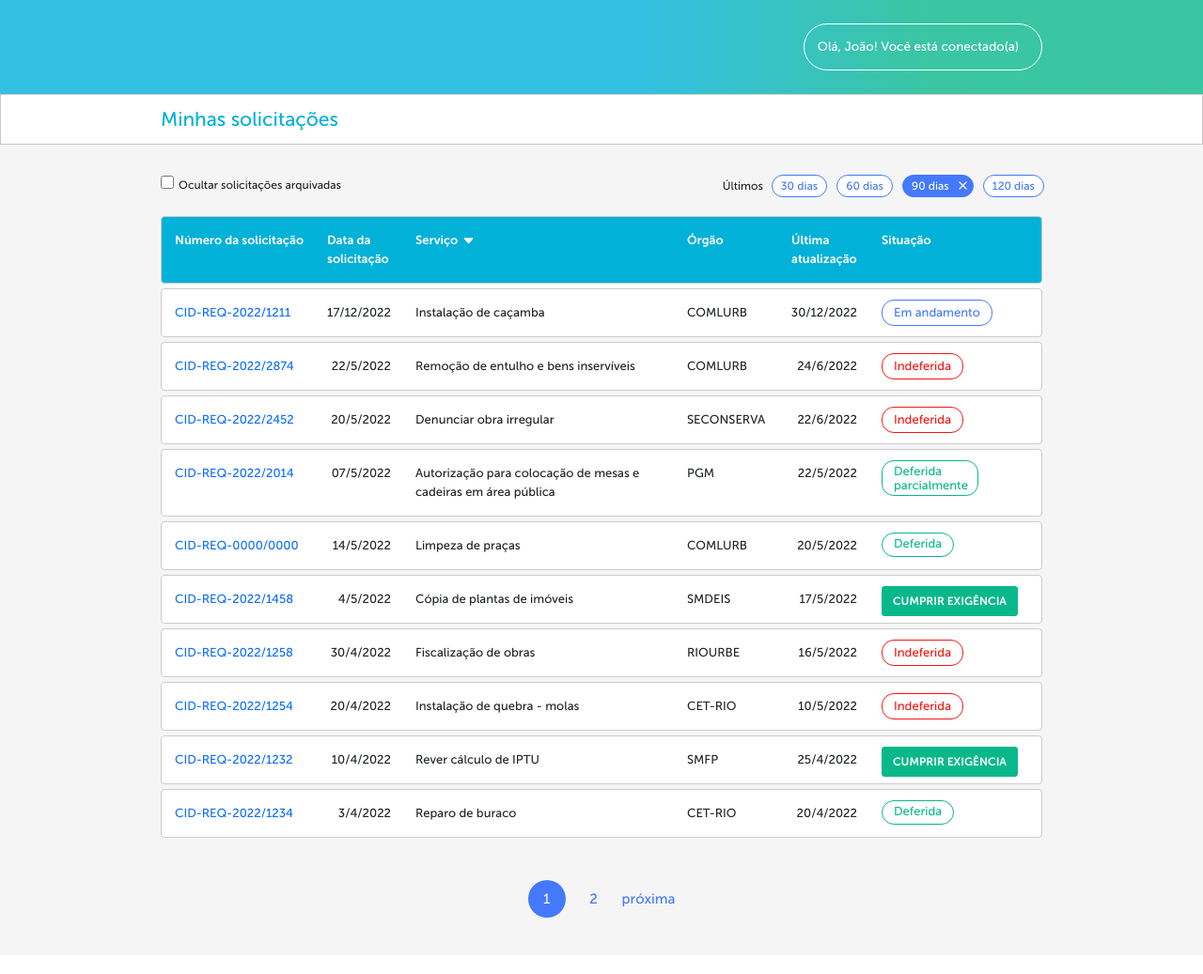
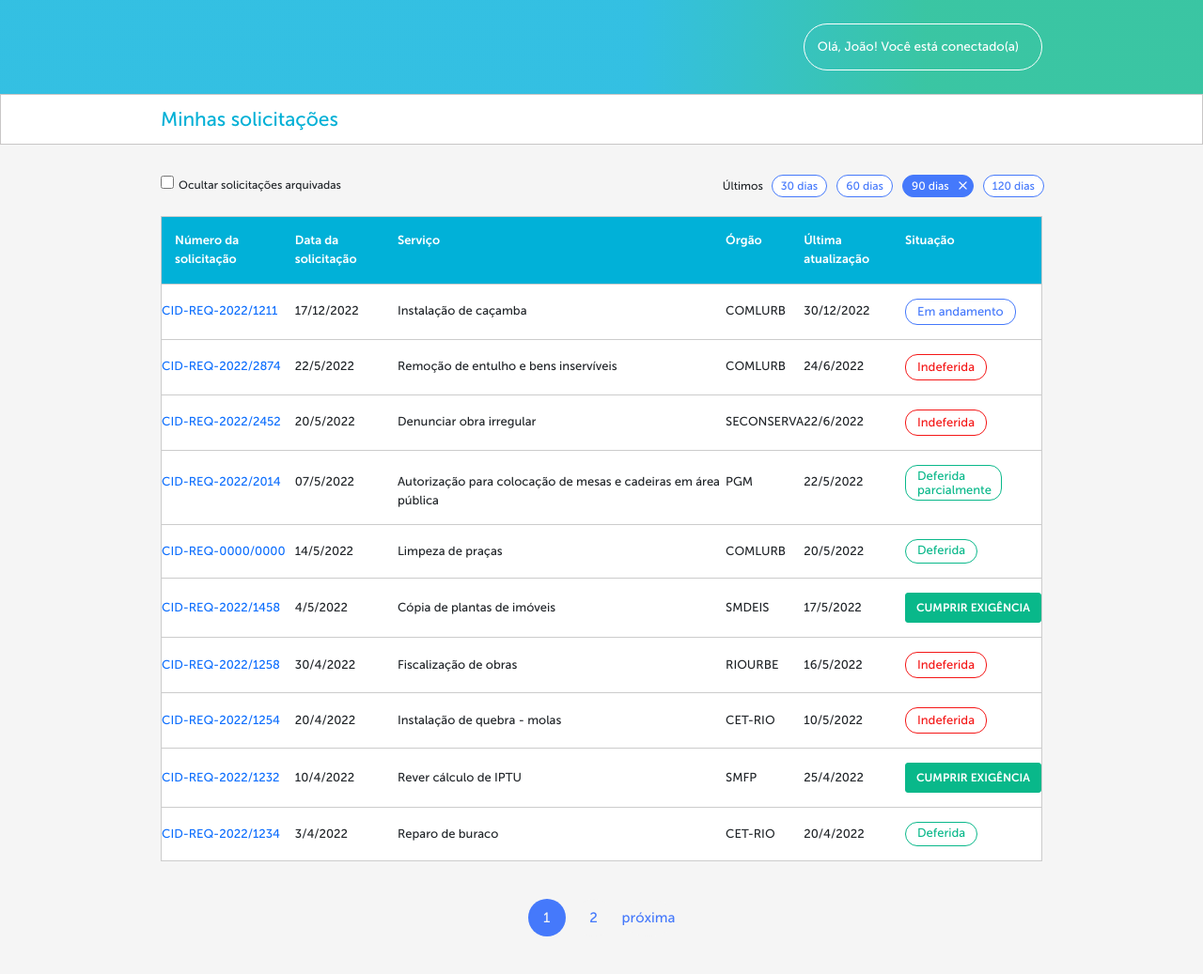
Before and after one commit to avilar1/peticionamento-externo-pcrj, a plain HTML site: page minhassolicitacoes.html in a window 1280 px wide. Shown: the whole page at 94% size. Drawn offline with nearby package versions, Linux system fonts and the light colour scheme; a web font is replaced by a local one.

Commit message:
em ambiente reservado

```diff
--- /dev/null
+++ b/assets/css/tabela/testes-livres.css
@@ -0,0 +1,81 @@
+table {
+    width: 100%;
+    border-collapse: collapse;
+}
+
+thead tr {
+    display: table-row;
+    align-items: flex-start;
+    background-color: var(--azul-turquesa-variante);
+    border: solid 1px #ccc;
+    border-radius: 4px;
+    border-width: 1px;
+    color: var(--branco);
+    font-size: 13px;
+    font-family: museo700;
+    justify-items: flex-start;
+    margin-bottom: 5px;
+    height: 72px;
+}
+
+thead th,
+td {
+    border-collapse: collapse;
+    padding: 15px 0;
+}
+
+thead th:first-child {
+    padding-left: 14px;
+}
+
+thead th:last-child {
+    padding-right: 14px;
+}
+
+tbody tr {
+    display: table-row;
+    min-height: 52px;
+    align-items: flex-start;
+
+    border: 1px solid #cccccc;
+    border-radius: 4px;
+    border-width: 1px;
+    font-size: 13px;
+    line-height: 20px;
+    justify-items: flex-start;
+    padding: 15px 14px;
+    margin-bottom: 5px;
+}
+tbody td {
+    background-color: var(--branco);
+}
+
+
+
+
+tbody .accordion-flush .accordion-item .accordion-button,
+.__card-corpo>a {
+    display: none;
+}
+
+
+
+.__card-corpo-desk {
+    display: table-row;
+}
+
+@media (max-width: 780px) {
+
+    tbody .accordion-flush .accordion-item .accordion-button {
+        display: flex;
+    }
+
+    .__card-corpo>a {
+        display: block;
+    }
+
+    thead,
+    .__card-corpo-desk {
+        display: none;
+    }
+}
--- a/minhassolicitacoes.html
+++ b/minhassolicitacoes.html
@@ -21,9 +21,10 @@
     <link rel="stylesheet" href="assets/css/corpo-ms.css">
     <link rel="stylesheet" href="assets/css/footer.css">
     <link rel="stylesheet" href="assets/css/nav-e-filtro.css">
-    <link rel="stylesheet" href="assets/css/tabela/linhas-de-desktop.css">
+    <!-- <link rel="stylesheet" href="assets/css/tabela/linhas-de-desktop.css">
     <link rel="stylesheet" href="assets/css/tabela/linhas.css">
-    <link rel="stylesheet" href="assets/css/tabela/titulo.css">
+    <link rel="stylesheet" href="assets/css/tabela/titulo.css"> -->
+    <link rel="stylesheet" href="assets/css/tabela/testes-livres.css">
 
 
     <title>Módulo de Peticionamento - Cidadão</title>
@@ -138,7 +139,9 @@
       <div class="__container" >
 
         <table id="container">
-          <thead class="card">
+
+
+          <thead >
             <tr class=" __card-corpo-titulo" data-corpo="linhacorpo">
 
               <th id="cardT1" class="nselected" data-t="1">Número da solicitação</th>
@@ -151,10 +154,6 @@
             </tr>
           </thead>
 
-          <!--
-            Isso aqui na verdade é um modelo. Em atualizações futuras, isso não ficará mais aqui.
-            Para efeitos de design, vale a pena isso ficar aqui agora até que se atualize para utilização de framework de JS (se for visto como necessário).
-          -->
 
           <tbody id="modelo" data-tbody>
 
```
